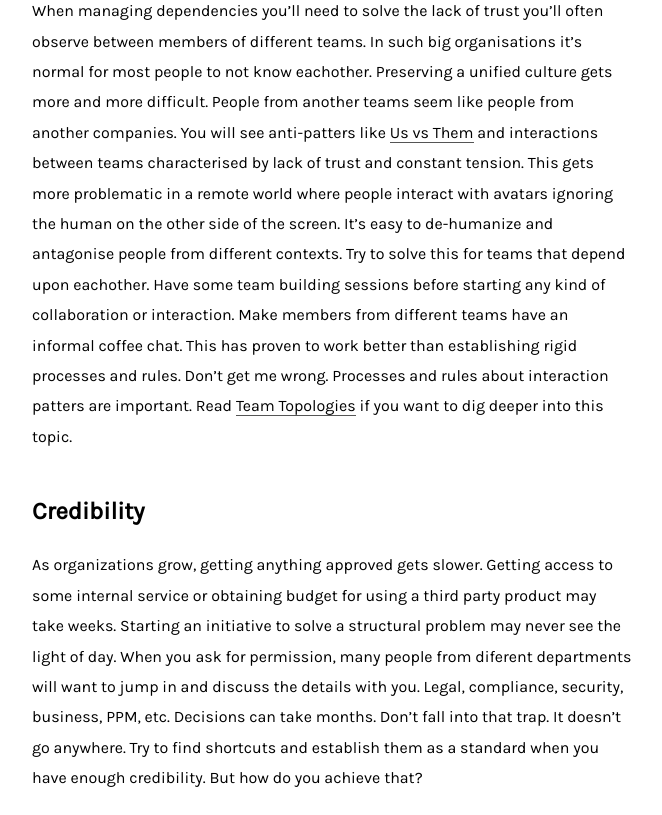
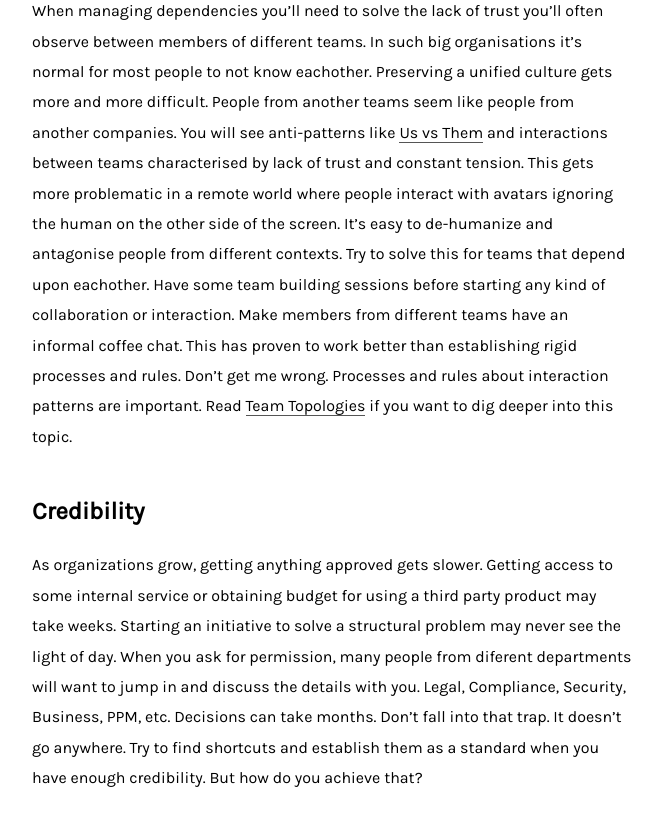
Before and after one commit to stanete/stanete.github.io, a Jekyll site: the page built from _posts/2021-02-15-dealing-problems-scalups.md, in a window 1280 px wide and 1400 px high, scrolled down 5895 px. Shown: the part 259-1074 px from the top of the window, without its empty margins (308-970 px from the left). Built offline with Jekyll 4.4.1, drawn with Linux system fonts in a browser that asks for light colours; comment, search, counter and statistics services are not loaded.

```diff
--- a/_posts/2021-02-15-dealing-problems-scalups.md
+++ b/_posts/2021-02-15-dealing-problems-scalups.md
@@ -93,10 +93,10 @@ Ask for two hours of another Engineer so they can pair program with your team fo
 
 ![](/images/scalups_dependencies.png)
 
-When managing dependencies you'll need to solve the lack of trust you'll often observe between members of different teams. In such big organisations it's normal for most people to not know eachother. Preserving a unified culture gets more and more difficult. People from another teams seem like people from another companies. You will see anti-patters like [Us vs Them](https://www.theemotionmachine.com/the-us-vs-them-mentality-how-group-thinking-can-irrationally-divide-us/) and interactions between teams characterised by lack of trust and constant tension. This gets more problematic in a remote world where people interact with avatars ignoring the human on the other side of the screen. It's easy to de-humanize and antagonise people from different contexts. Try to solve this for teams that depend upon eachother. Have some team building sessions before starting any kind of collaboration or interaction. Make members from different teams have an informal coffee chat. This has proven to work better than establishing rigid processes and rules. Don't get me wrong. Processes and rules about interaction patters are important. Read [Team Topologies](https://teamtopologies.com/book) if you want to dig deeper into this topic.
+When managing dependencies you'll need to solve the lack of trust you'll often observe between members of different teams. In such big organisations it's normal for most people to not know eachother. Preserving a unified culture gets more and more difficult. People from another teams seem like people from another companies. You will see anti-patterns like [Us vs Them](https://www.theemotionmachine.com/the-us-vs-them-mentality-how-group-thinking-can-irrationally-divide-us/) and interactions between teams characterised by lack of trust and constant tension. This gets more problematic in a remote world where people interact with avatars ignoring the human on the other side of the screen. It's easy to de-humanize and antagonise people from different contexts. Try to solve this for teams that depend upon eachother. Have some team building sessions before starting any kind of collaboration or interaction. Make members from different teams have an informal coffee chat. This has proven to work better than establishing rigid processes and rules. Don't get me wrong. Processes and rules about interaction patterns are important. Read [Team Topologies](https://teamtopologies.com/book) if you want to dig deeper into this topic.
 
 ## Credibility
-As organizations grow, getting anything approved gets slower. Getting access to some internal service or obtaining budget for using a third party product may take weeks. Starting an initiative to solve a structural problem may never see the light of day. When you ask for permission, many people from diferent departments will want to jump in and discuss the details with you. Legal, compliance, security, business, PPM, etc. Decisions can take months. Don't fall into that trap. It doesn't go anywhere. Try to find shortcuts and establish them as a standard when you have enough credibility. But how do you achieve that?
+As organizations grow, getting anything approved gets slower. Getting access to some internal service or obtaining budget for using a third party product may take weeks. Starting an initiative to solve a structural problem may never see the light of day. When you ask for permission, many people from diferent departments will want to jump in and discuss the details with you. Legal, Compliance, Security, Business, PPM, etc. Decisions can take months. Don't fall into that trap. It doesn't go anywhere. Try to find shortcuts and establish them as a standard when you have enough credibility. But how do you achieve that?
 
 When you first arrive at a company, nobody knows you. You don't have any credibility and you'll have to earn it. Nobody trusts you. Even if they say they do, they don't. You're the newcomer. There are several ways to build trust and empathy and you'll have to do them all at once:
 
```
Also changed, not shown: _es/dealing-problems-scalups.md (+2 -2 lines).
